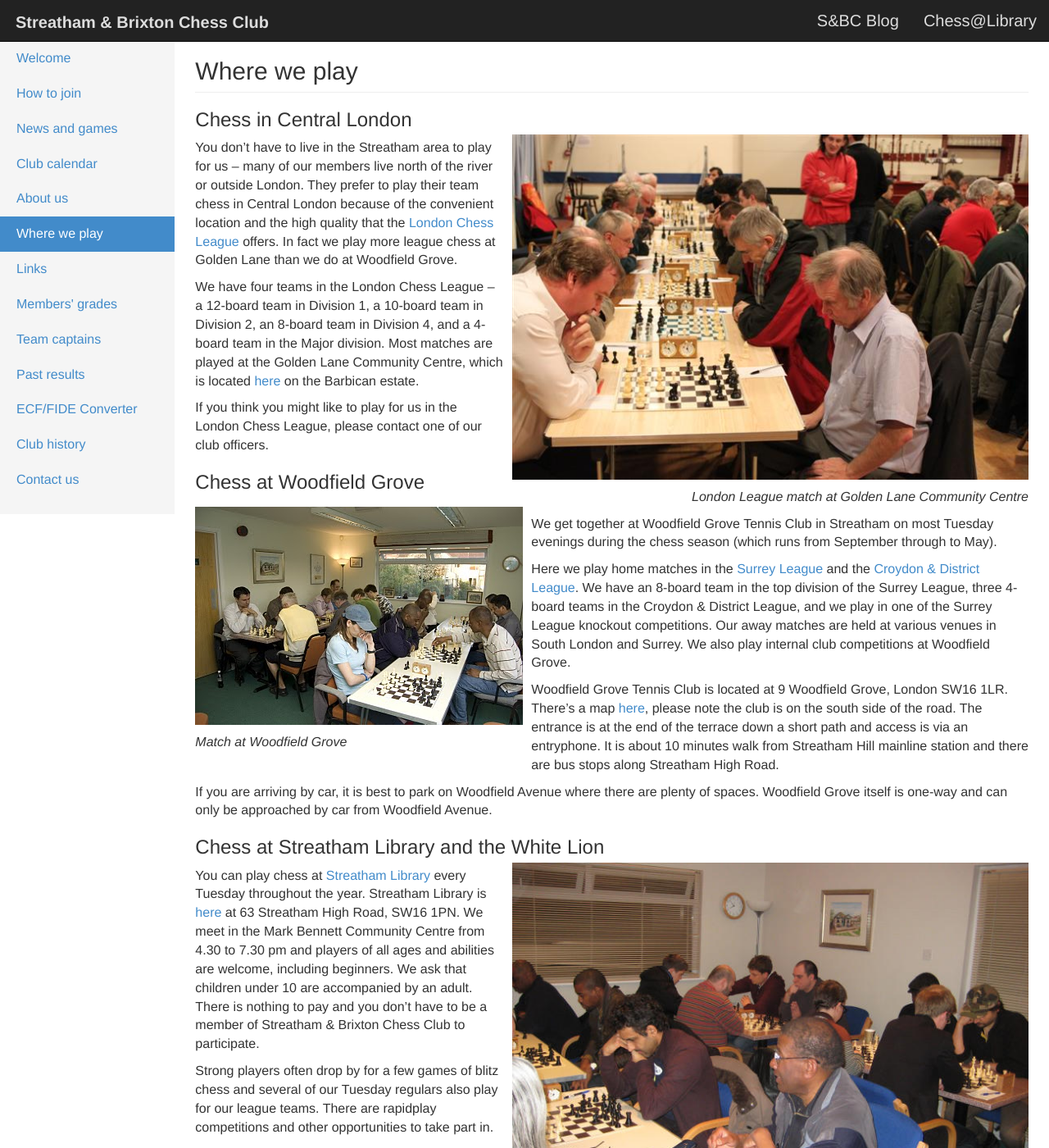
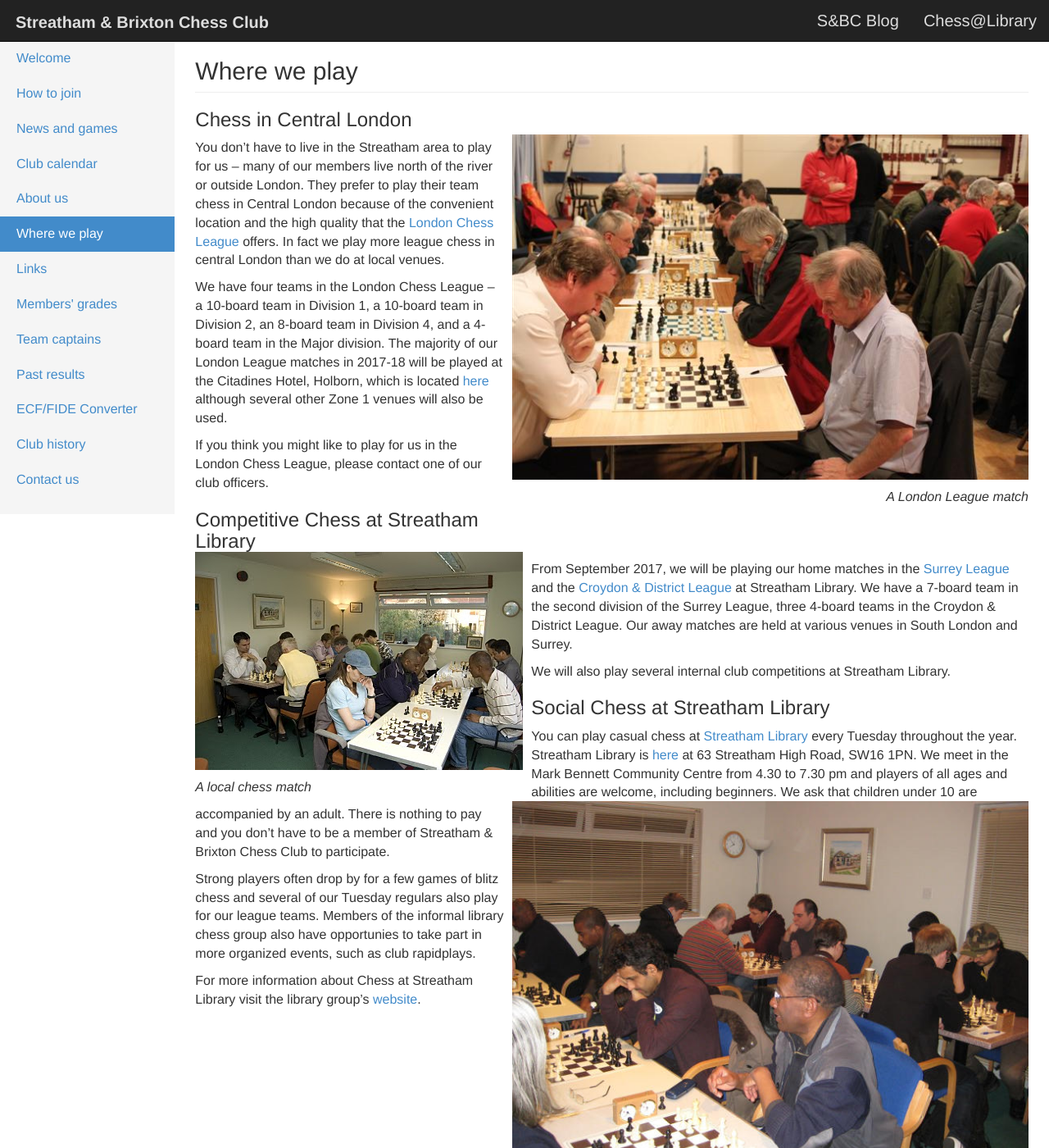
Before and after one commit to streathamchess/streathamchess.github.io, a Jekyll site: the page built from about/venues.md, in a window 1280 px wide and 1400 px high. Shown: the whole window at 82% size. Built offline with Jekyll 4.4.1, drawn with Linux system fonts in a browser that asks for light colours; some of the changed text lies outside the part shown.

Commit message:
Updated venues.md to reflect 2017 info
References to Golden Lane, Woodfield Grove & White Lion removed or changed to Citadines Hotel / Streatham Library as appropriate.
NB HTML element names not changed to avoid breaking links.

```diff
--- a/about/venues.md
+++ b/about/venues.md
@@ -7,52 +7,38 @@ layout: default
 
 ### Chess in Central London
 
-{% include image.html url="/assets/photos/central-london.jpg" description="London League match at Golden Lane Community Centre" %}
+{% include image.html url="/assets/photos/central-london.jpg" description="A London League match" %}
 
 You don’t have to live in the Streatham area to play for us – many of our members live north of the river or outside
 London. They prefer to play their team chess in Central London because of the convenient location and the high quality
-that the [London Chess League](http://www.londonchess.org.uk/main.php) offers. In fact we play more league chess at
-Golden Lane than we do at Woodfield Grove.
+that the [London Chess League](http://www.londonchess.org.uk/main.php) offers. In fact we play more league chess in central London than we do at local venues.
 
-We have four teams in the London Chess League – a 12-board team in Division 1, a 10-board team in Division 2,
-an 8-board team in Division 4, and a 4-board team in the Major division. Most matches are played at the Golden
-Lane Community Centre, which is located [here](https://www.google.co.uk/maps/place/Golden+Lane+Community+Association/@51.5225151,-0.0952356,17z/data=!3m1!4b1!4m2!3m1!1s0x48761b563a41dfa5:0xe51de4f4735ca703) on the Barbican estate.
+We have four teams in the London Chess League – a 10-board team in Division 1, a 10-board team in Division 2,
+an 8-board team in Division 4, and a 4-board team in the Major division. The majority of our London League matches in 2017-18 will be played at the Citadines Hotel, Holborn, which is located [here](https://www.google.co.uk/maps/place/Citadines+Holborn-Covent+Garden+London/@51.5182942,-0.1206973,17z/data=!4m13!1m7!3m6!1s0x48761b3597627687:0x97304b6330a0a89d!2sHigh+Holborn,+London+WC1V+6LF!3b1!8m2!3d51.5182874!4d-0.1187017!3m4!1s0x0:0xd4a983d961c3e6e5!8m2!3d51.5178531!4d-0.1185583?hl=en) although several other Zone 1 venues will also be used.
 
 If you think you might like to play for us in the London Chess League, please contact one of our club officers.
 
 <a name="woodfield-grove"></a>
 
-### Chess at Woodfield Grove
+### Competitive Chess at Streatham Library
 
-{% include image.html url="/assets/photos/woodfield.jpg" align="left" description="Match at Woodfield Grove" %}
+{% include image.html url="/assets/photos/woodfield.jpg" align="left" description="A local chess match" %}
 
-We get together at Woodfield Grove Tennis Club in Streatham on most Tuesday evenings during the chess season
-(which runs from September through to May).
+From September 2017, we will be playing our home matches in the [Surrey League](http://www.scca.co.uk/) and the
+[Croydon & District League](http://www.croydonchessleague.org.uk/) at Streatham Library. We have a 7-board team in
+the second division of the Surrey League, three 4-board teams in the Croydon & District League. Our away matches are held at various venues in South London and Surrey.
 
-Here we play home matches in the [Surrey League](http://www.scca.co.uk/) and the
-[Croydon & District League](http://www.croydonchessleague.org.uk/). We have an 8-board team in
-the top division of the Surrey League, three 4-board teams in the Croydon & District League, and we play in
-one of the Surrey League knockout competitions. Our away matches are held at various venues in South London and Surrey. We also play internal club competitions at Woodfield Grove.
+We will also play several internal club competitions at Streatham Library.
 
-Woodfield Grove Tennis Club is located at 9 Woodfield Grove, London SW16 1LR. There's a map
-[here](https://goo.gl/maps/IH4ra), please note the club is on the south side of the road.
-The entrance is at the end of the terrace down a short path and access is via an entryphone.
-It is about 10 minutes walk from Streatham Hill mainline station and there are
-bus stops along Streatham High Road.
-
-If you are arriving by car, it is best to park on Woodfield Avenue where there are plenty of spaces.
-Woodfield Grove itself is one-way and can only be approached by car from Woodfield Avenue.
 
 <a name="whitelion"></a>
 
-### Chess at Streatham Library and the White Lion
+### Social Chess at Streatham Library
 
-{% include image.html url="/assets/photos/wl-group-rapidplay.jpg" description="One of the rapidplay tournaments we hold for members of our Streatham Library and White Lion chess groups." %}
+{% include image.html url="/assets/photos/wl-group-rapidplay.jpg" description="One of the rapidplay tournaments we hold for members of our Streatham Library groups." %}
 
-You can play chess at [Streatham Library](http://www.lambeth.gov.uk/places/streatham-library) every Tuesday throughout the year. Streatham Library is [here](https://www.google.co.uk/maps/place/London+SW16+1PN/@51.4317243,-0.1291294,17z/data=!3m1!4b1!4m2!3m1!1s0x487604280906fd47:0xa10f28b2b86f41a0) at 63 Streatham High Road, SW16 1PN. We meet in the Mark Bennett Community Centre from 4.30 to 7.30 pm and players of all ages and abilities are welcome, including beginners. We ask that children under 10 are accompanied by an adult. There is nothing to pay and you don't have to be a member of Streatham & Brixton Chess Club to participate.
+You can play casual chess at [Streatham Library](http://www.lambeth.gov.uk/places/streatham-library) every Tuesday throughout the year. Streatham Library is [here](https://www.google.co.uk/maps/place/London+SW16+1PN/@51.4317243,-0.1291294,17z/data=!3m1!4b1!4m2!3m1!1s0x487604280906fd47:0xa10f28b2b86f41a0) at 63 Streatham High Road, SW16 1PN. We meet in the Mark Bennett Community Centre from 4.30 to 7.30 pm and players of all ages and abilities are welcome, including beginners. We ask that children under 10 are accompanied by an adult. There is nothing to pay and you don't have to be a member of Streatham & Brixton Chess Club to participate.
 
-Strong players often drop by for a few games of blitz chess and several of our Tuesday regulars also play for our league teams. There are rapidplay competitions and other opportunities to take part in.
+Strong players often drop by for a few games of blitz chess and several of our Tuesday regulars also play for our league teams. Members of the informal library chess group also have opportunies to take part in more organized events, such as club rapidplays.
 
-After 7.30 pm on a Tuesday you will usually find us at the [White Lion bar](http://whitelion.org.uk/) where we often carry on playing till late. The White Lion is located [here](https://goo.gl/maps/rlRcp) at 232/234 Streatham High Road, SW16 1BB.
-
-For more information about Chess at Streatham Library visit our [website](https://sites.google.com/site/chessatstreathamlibrary/).
+For more information about Chess at Streatham Library visit the library group's [website](https://sites.google.com/site/chessatstreathamlibrary/).
```
